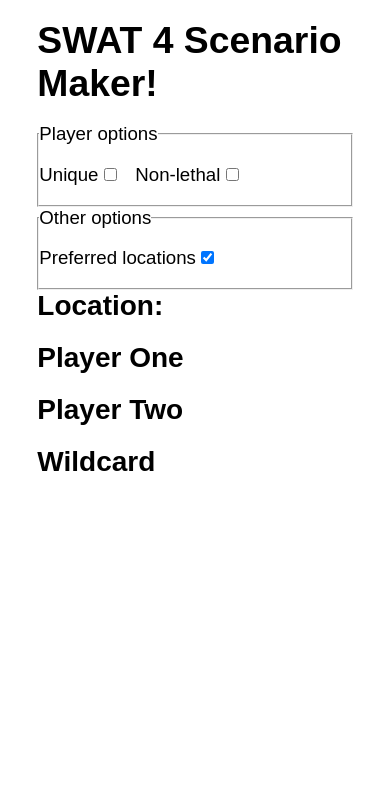
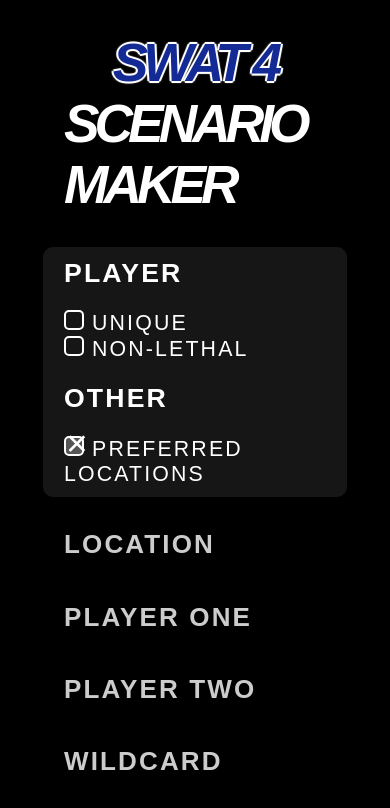
Before and after one commit to coldspire/Swat4ScenarioMaker, a website built with webpack: page app/index.html in a window 390 px wide. Built offline with nearby package versions, Linux system fonts and the light colour scheme; files whose address does not match are found by name.

Commit message:
Make UI more SWAT-like (#11)
* Add font for titles and labels

* Options updates

* Add custom checkboxes

* Change options to be unselectable

* Add background with copyfileloader

* UI polish, or at least changes

* Change location to look like directives

* Fix background and header

* Add mobile layout for options

* Polish body location and move options hover

* Shrink directive headers a bit

* Add header coloring and compression

* Modify header to adjust segments separately

```diff
--- a/app/partials/_header.html
+++ b/app/partials/_header.html
@@ -1,5 +1,6 @@
 <!-- _header partial beginning -->
 <header>
-    <h1>SWAT 4 Scenario Maker!</h1>
+    <h1 class="text--swatblue">SWAT 4</h1>
+    <h1>Scenario Maker</h1>
 </header>
 <!-- _header partial end-->
--- a/app/partials/_main.html
+++ b/app/partials/_main.html
@@ -1,19 +1,18 @@
 <!-- main partial beginning-->
 <main>
-    <section class="location">
-        <h2>
-            Location: <span id="location"></span>
-        </h2>
+    <section class="directive location">
+        <h2>Location</h2>
+        <p id="location"></p>
     </section>
-    <section class="playerone">
+    <section class="directive playerone">
         <h2>Player One</h2>
         <p id="playerOneDirective"></p>
     </section>
-    <section class="playertwo">
+    <section class="directive playertwo">
         <h2>Player Two</h2>
         <p id="playerTwoDirective"></p>
     </section>
-    <section class="wildcard">
+    <section class="directive wildcard">
         <h2>Wildcard</h2>
         <p id="wildcardDirective"></p>
     </section>
--- a/app/partials/_options.html
+++ b/app/partials/_options.html
@@ -1,22 +1,33 @@
-<fieldset>
-    <legend>Player options</legend>
-    <ul class="options">
+<section class="options-container">
+    <fieldset class="options">
+        <h3 class="options-header">Player</h3>
+        <ul class="options-list">
             <li>
-            <label for="is-unique">Unique</label>
+                <label for="is-unique">
                     <input type="checkbox" id="is-unique">
+                    <span class="checkbox-custom"></span>
+                    Unique
+                </label>
             </li>
             <li>
-            <label for="is-nonlethal">Non-lethal</label>
+                <label for="is-nonlethal">
                     <input type="checkbox" id="is-nonlethal">
+                    <span class="checkbox-custom"></span>
+                    Non-lethal
+                </label>
             </li>
         </ul>
     </fieldset>
-<fieldset>
-    <legend>Other options</legend>
-    <ul class="options">
+    <fieldset class="options">
+        <h3 class="options-header">Other</h3>
+        <ul class="options-list">
             <li>
-            <label for="only-preferred-locations">Preferred locations</label>
+                <label for="only-preferred-locations">
                     <input type="checkbox" id="only-preferred-locations" checked>
+                    <span class="checkbox-custom"></span>
+                    Preferred locations
+                </label>
             </li>
         </ul>
     </fieldset>
+</section>
--- a/app/styles/index.css
+++ b/app/styles/index.css
@@ -6,14 +6,21 @@
 }
 
 :root {
-    font-size: 14pt;
+    font-size: 16pt;
     font-family: sans-serif;
+    font-weight: 400;
+    letter-spacing: 0.1rem;
+
+    --bg-black80pct: rgba(0, 0, 0, 0.8);
 }
 
 body {
     width: 66%;
     margin: auto;
-    margin-top: 15vh;
+    margin-top: 5vh;
+
+    background: black;
+    color: #CCC;
 }
 
 @media only screen AND (max-width: 750px) {
@@ -27,9 +34,38 @@
 
 header {
     margin-bottom: 1rem;
+    padding: 0.5rem 1rem;
+
+    font-size: 1.25rem;
+    color: white;
+    text-transform: uppercase;
+    letter-spacing: -5px;
+    font-style: italic;
+
+    display: flex;
+    justify-content: space-around;
+    flex-wrap: wrap;
+}
+
+.text--swatblue {
+    --outline-color: white;
+
+    color: #142b96;
+
+    /* Abusing text-shadow to create a text border... */
+    text-shadow:
+        1px 1px 2px var(--outline-color),
+        -1px -1px 2px var(--outline-color),
+        -1px 1px 2px var(--outline-color),
+        1px -1px 2px var(--outline-color),
+        2px 0px var(--outline-color),
+        0px 2px var(--outline-color),
+        -2px 0 var(--outline-color),
+        0px -2px var(--outline-color);
 }
 
 main {
+    background-color: var(--bg-black80pct);
     display: grid;
 
     --gap: 20px;
@@ -37,33 +73,17 @@
     gap: var(--gap);
 
     grid-template-areas:
-        "location location ."
-        "playerone playertwo wildcard";
-    grid-template-columns: repeat(3, 1fr);
+        "location"
+        "playerone"
+        "playertwo"
+        "wildcard";
+    grid-template-columns: 1fr;
     grid-template-rows: auto;
 }
 
-@media only screen AND (max-width: 750px) {
-    main {
-        grid-template-areas:
-            "location"
-            "playerone"
-            "playertwo"
-            "wildcard";
-        grid-template-columns: 1fr;
-    }
-}
-
-.options {
-    list-style-type: none;
-    display: flex;
-    justify-content: flex-start;
-
-    margin: 1rem 0;
-}
-
-.options li:not(:last-child) {
-    margin-right: 1rem;
+main h2 {
+    font-size: 1.22rem;
+    text-transform: uppercase;
 }
 
 .location {
@@ -81,3 +101,120 @@
 .wildcard {
     grid-area: wildcard;
 }
+
+.options-container {
+    background-color: #161616;
+
+    border-radius: 10px;
+    overflow: hidden;
+    margin: 1rem 0;
+}
+
+.options {
+    display: grid;
+    grid-template-columns: 1fr 3fr;
+    justify-content: center;
+    align-items: center;
+    gap: 1rem;
+
+    padding: 0.5rem 1rem;
+
+    border: 0;
+
+    color: white;
+}
+
+@media (max-width: 750px) {
+    .options {
+        grid-template-columns: 1fr;
+    }
+}
+
+.options:hover {
+    background-color: #282828;
+}
+
+.options-header {
+    display: inline-block;
+
+    font-size: 1.25rem;
+    font-weight: bolder;
+    text-transform: uppercase;
+    letter-spacing: 0.1rem;
+
+    transition: padding-left 0.5s cubic-bezier(0.075, 0.82, 0.165, 1);
+}
+
+.options:hover > .options-header {
+    padding-left: 0.5rem;
+}
+
+.options-list {
+    display: flex;
+    flex-direction: column;
+    justify-content: flex-start;
+
+    list-style-type: none;
+
+    font-size: 1.2rem;
+    text-transform: uppercase;
+}
+
+@media (max-width: 750px) {
+    .options-list {
+        font-size: 1rem;
+    }
+}
+
+.options-list li:not(:last-child) {
+    margin-right: 1rem;
+}
+
+.options-list li label {
+    user-select: none;
+    cursor: pointer;
+}
+
+/** Checkbox styling **/
+
+.options {
+    --checkbox-dim: 0.75rem;
+}
+
+/* Actual checkbox is hidden */
+.options input[type="checkbox"] {
+    position: absolute;
+    display: none;
+    opacity: 0;
+}
+
+.options .checkbox-custom {
+    font-size: calc(1rem + var(--checkbox-dim));
+
+    display: inline-block;
+    height: var(--checkbox-dim);
+    width: var(--checkbox-dim);
+
+    position: relative;
+
+    border: 2px solid white;
+    border-radius: 5px;
+}
+
+.options input[type="checkbox"]:checked ~ .checkbox-custom {
+    background-color: #555;
+}
+
+.options input[type="checkbox"]:checked ~ .checkbox-custom::after {
+    position: absolute;
+    top: calc(var(--checkbox-dim) * -1);
+    height: var(--checkbox-dim);
+    width: var(--checkbox-dim);
+    content: '\00d7';
+}
+
+/** **/
+
+section.directive {
+    padding: 0.5rem 1rem;
+}
--- a/package.json
+++ b/package.json
@@ -23,6 +23,7 @@
   "private": true,
   "devDependencies": {
     "clean-webpack-plugin": "^3.0.0",
+    "copy-webpack-plugin": "^5.0.4",
     "css-loader": "^3.0.0",
     "html-loader": "^0.5.5",
     "html-webpack-plugin": "^3.2.0",
--- a/webpack.config.js
+++ b/webpack.config.js
@@ -1,6 +1,7 @@
 const path = require('path');
 const HtmlWebpackPlugin = require('html-webpack-plugin');
 const { CleanWebpackPlugin } = require('clean-webpack-plugin');
+const CopyWebpackPlugin = require('copy-webpack-plugin');
 
 module.exports = (env, options) => {
     const isProduction = (options && options.mode === 'production') || false;
@@ -18,7 +19,10 @@
             new HtmlWebpackPlugin({
                 inject: false,
                 template: './app/index.html'
-            })
+            }),
+            new CopyWebpackPlugin([
+              { from: 'app/assets/images', to: 'assets/images' }
+            ]),
         ],
         output: {
             filename: '[name].bundle.js',
```
Also changed, not shown: 1 other file. Lines whose indentation alone changed are shown as unchanged.
